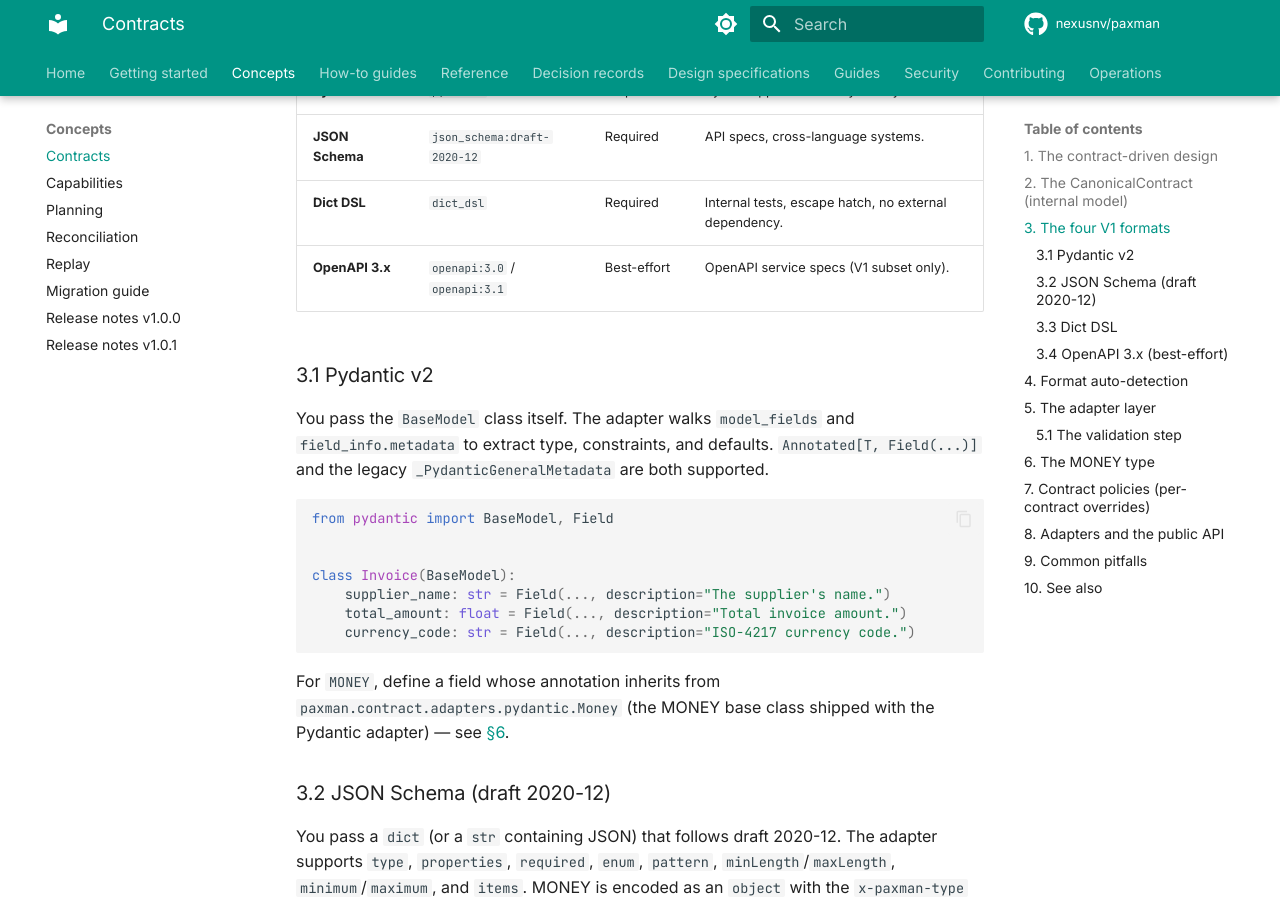
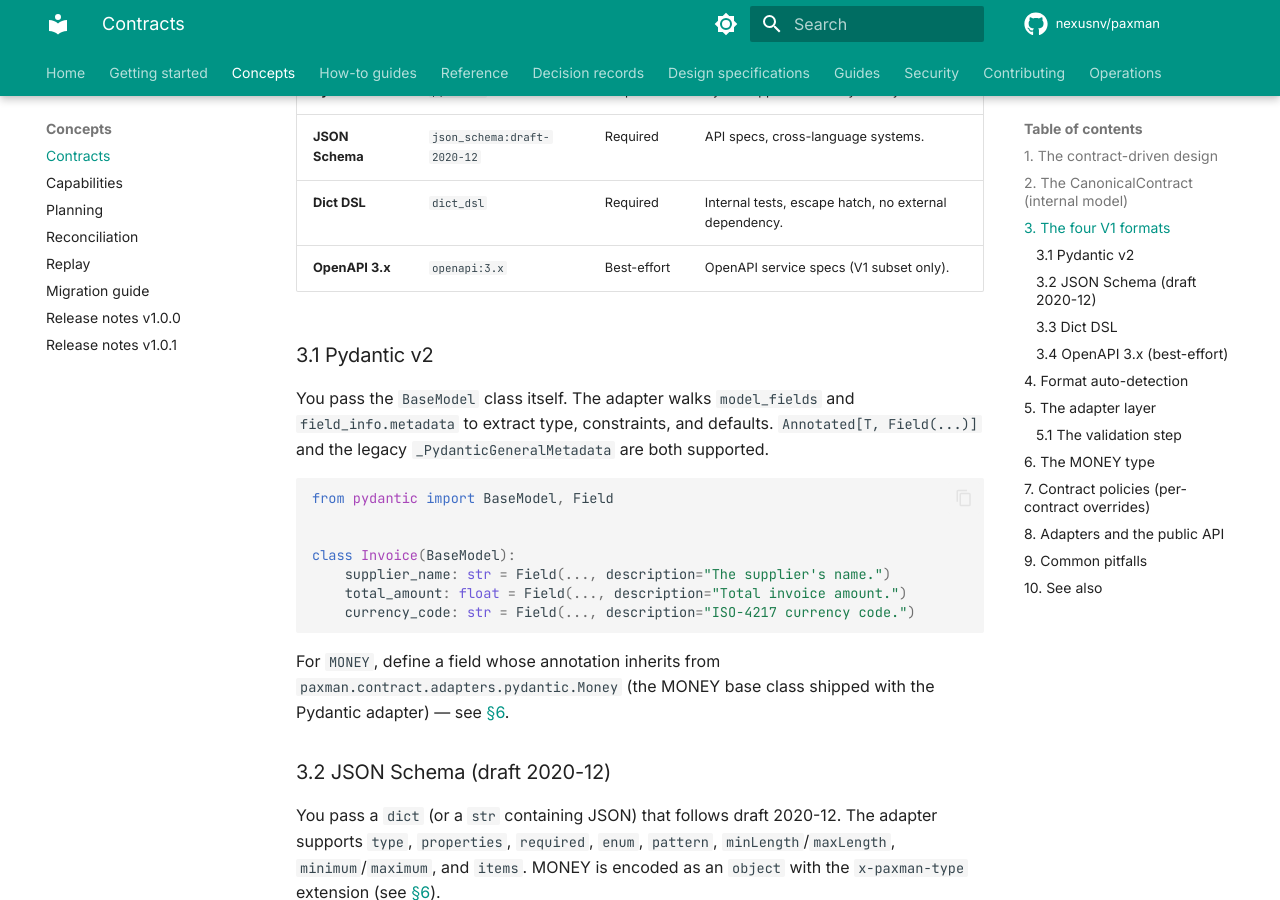
Before and after one commit to nexusnv/paxman, an MkDocs documentation site: the page built from docs/concepts/contracts.md, in a window 1280 px wide and 900 px high, scrolled down 2652 px. Built offline with MkDocs 1.6.1 and Material for MkDocs 9.7.7, drawn with Linux system fonts in a browser that asks for light colours; comment, search, counter and statistics services are not loaded; some of the changed text lies outside the part shown.

Commit message:
fix(contract): align _detect_format return value with OpenAPI adapter format_id
The OpenAPI adapter registers under `format_id = openapi:3.x` to
cover all 3.x versions, but `_detect_format` returned the narrower
`openapi:3.0` string. This mismatch caused every OpenAPI 3.x
document to fail with `InvalidContractError: no adapter registered
for format 'openapi:3.0'`.

Fix changes `_detect_format` to return `openapi:3.x` (both dict
and str paths), aligning detection with the registered adapter.

Affected files:
- src/paxman/api/normalize.py: fix detection return value (dict + str)
- tests/unit/api/test_api_normalize.py: update assertions
- docs/concepts/contracts.md: correct format_id reference
- playground/notebooks/01-basics-contracts.ipynb: remove workaround

Fixes #93

```diff
--- a/docs/concepts/contracts.md
+++ b/docs/concepts/contracts.md
@@ -116,7 +116,7 @@
 | **Pydantic v2** | `pydantic` | Required | Python apps that already use Pydantic. |
 | **JSON Schema** | `json_schema:draft-2020-12` | Required | API specs, cross-language systems. |
 | **Dict DSL** | `dict_dsl` | Required | Internal tests, escape hatch, no external dependency. |
-| **OpenAPI 3.x** | `openapi:3.0` / `openapi:3.1` | Best-effort | OpenAPI service specs (V1 subset only). |
+| **OpenAPI 3.x** | `openapi:3.x` | Best-effort | OpenAPI service specs (V1 subset only). |
 
 ### 3.1 Pydantic v2
 
@@ -215,7 +215,7 @@
 
 1. **Pydantic** — duck-typed via `hasattr(contract, "model_fields")`.
 2. **Dict DSL** — `isinstance(contract, dict)`.
-3. **String** — try `json_schema:draft-2020-12`, then `openapi:3.0`.
+3. **String** — try `json_schema:draft-2020-12`, then `openapi:3.x`.
 
 If detection fails, the call returns an artifact with
 `status=Status.INVALID_CONTRACT` and an `ADAPTER_NOT_FOUND` error in
```
Also changed, not shown: 3 other files.
